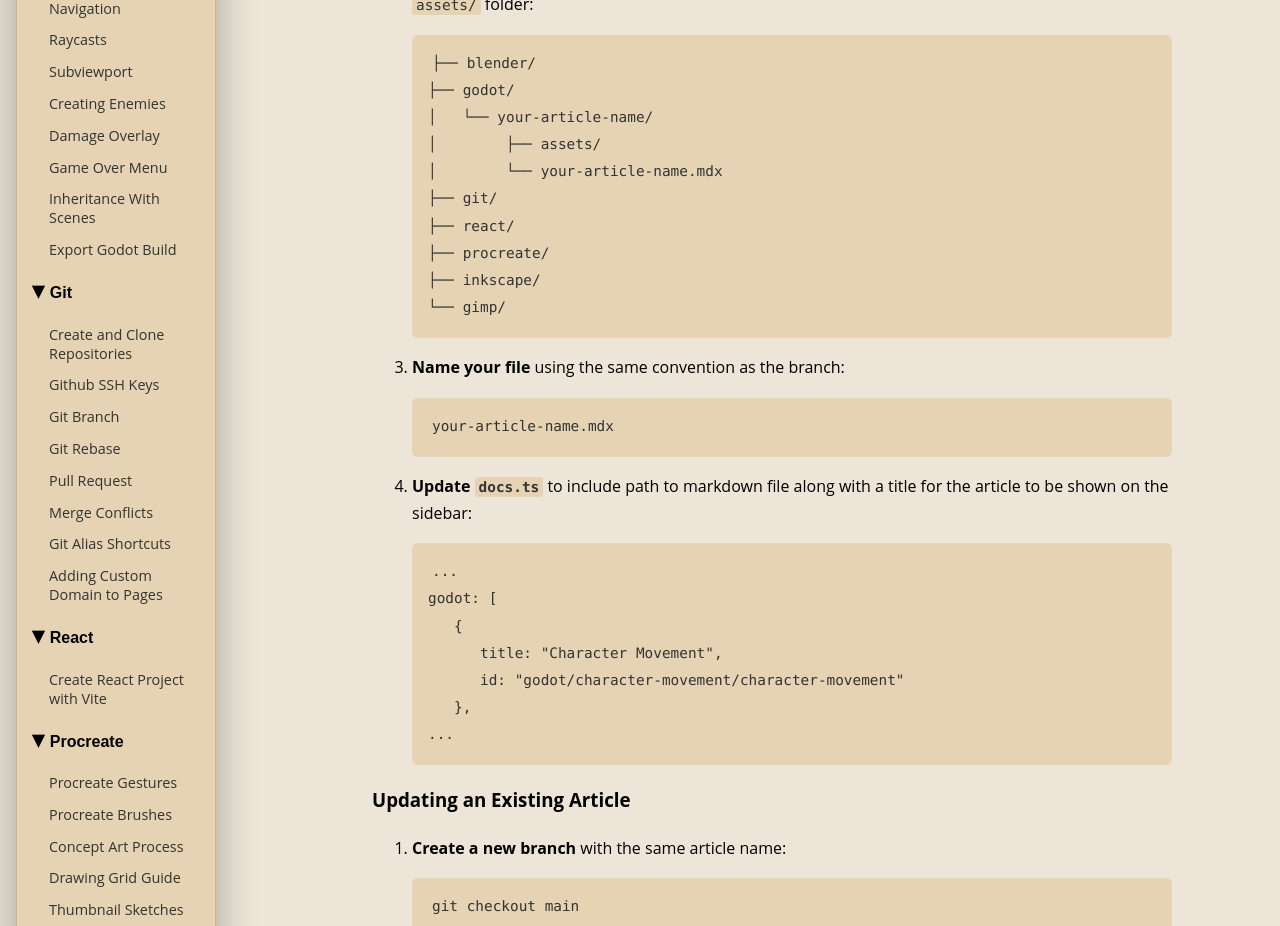
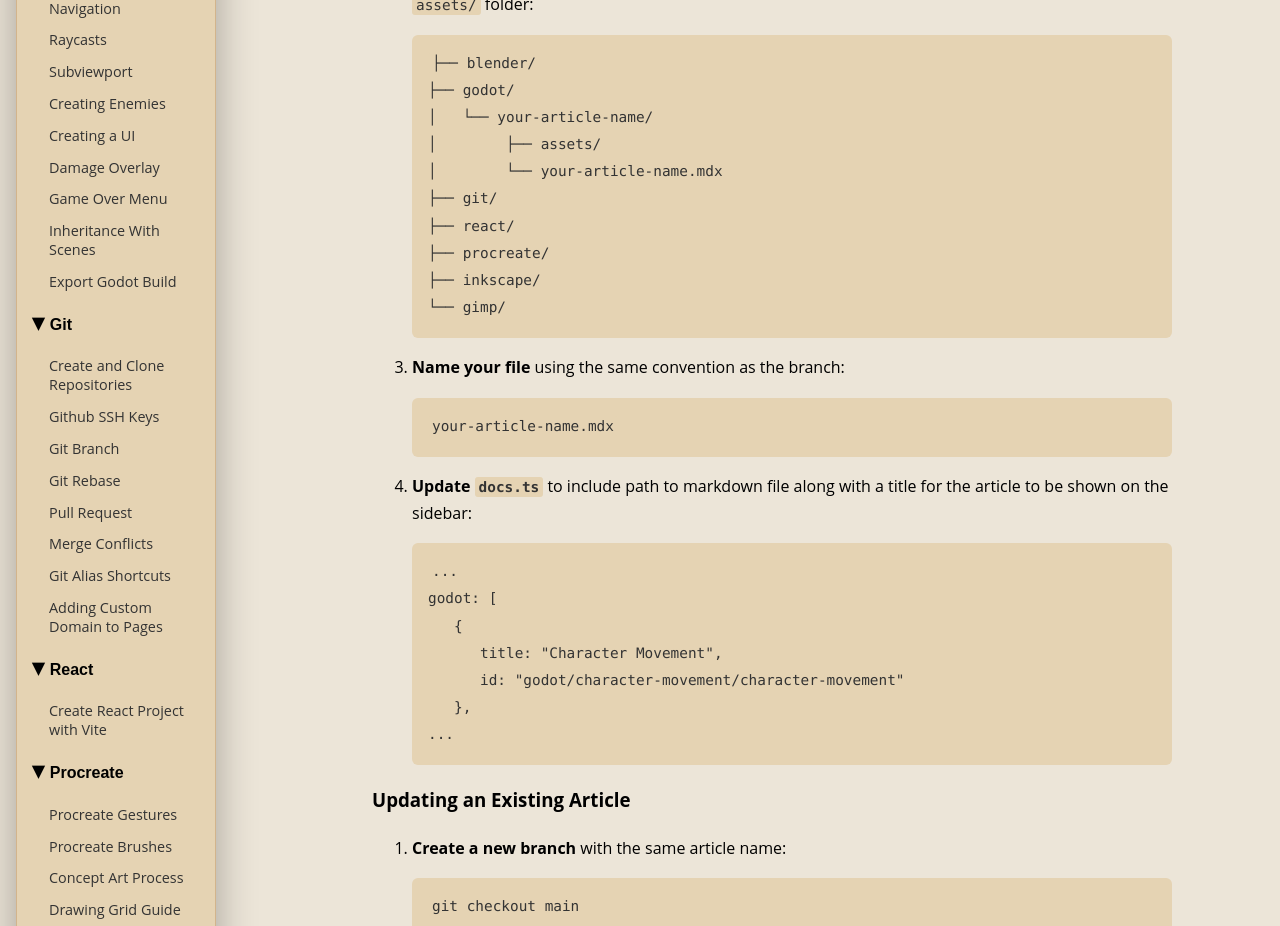
Before and after one commit to jon-yosh/game-development-documentation, a React (Vite) app in the folder game-development-documentation/: page / in a window 1280 px wide. Shown: the part 1640-2566 px from the top of the page. Built offline with nearby package versions, Linux system fonts and the light colour scheme.

Commit message:
Start UI documentation

```diff
--- /dev/null
+++ b/game-development-documentation/public/docs/godot/creating-a-ui/creating-a-ui.mdx
@@ -0,0 +1 @@
+# Creating a User Interface (UI)
--- a/game-development-documentation/src/docs.ts
+++ b/game-development-documentation/src/docs.ts
@@ -155,6 +155,10 @@ export const docs = {
             id: "godot/creating-enemies/creating-enemies"
         },
         {
+            title: "Creating a UI",
+            id: "godot/creating-a-ui/creating-a-ui"
+        },
+        {
             title: "Damage Overlay",
             id: "godot/damage-overlay/damage-overlay"
         },
```
